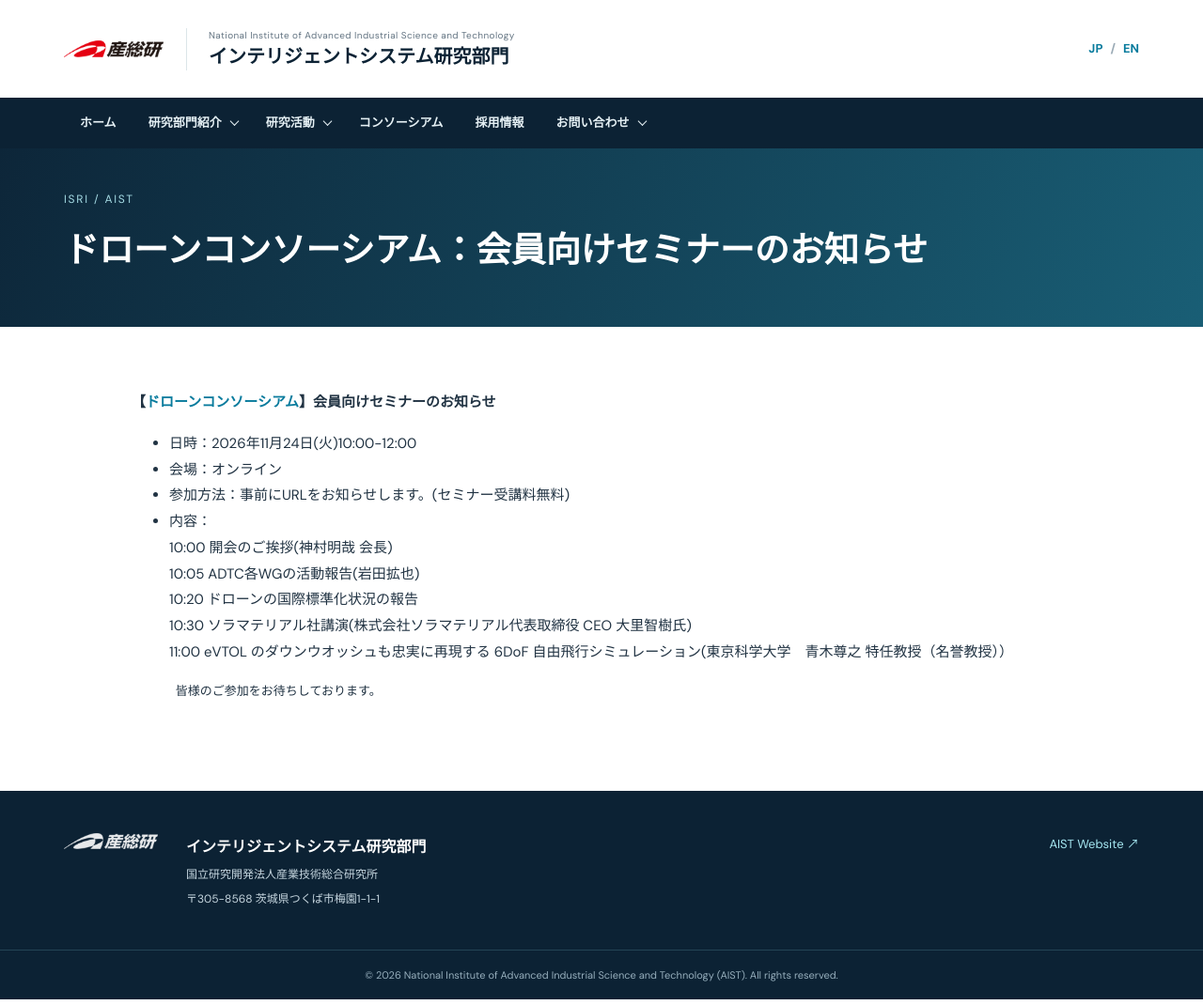
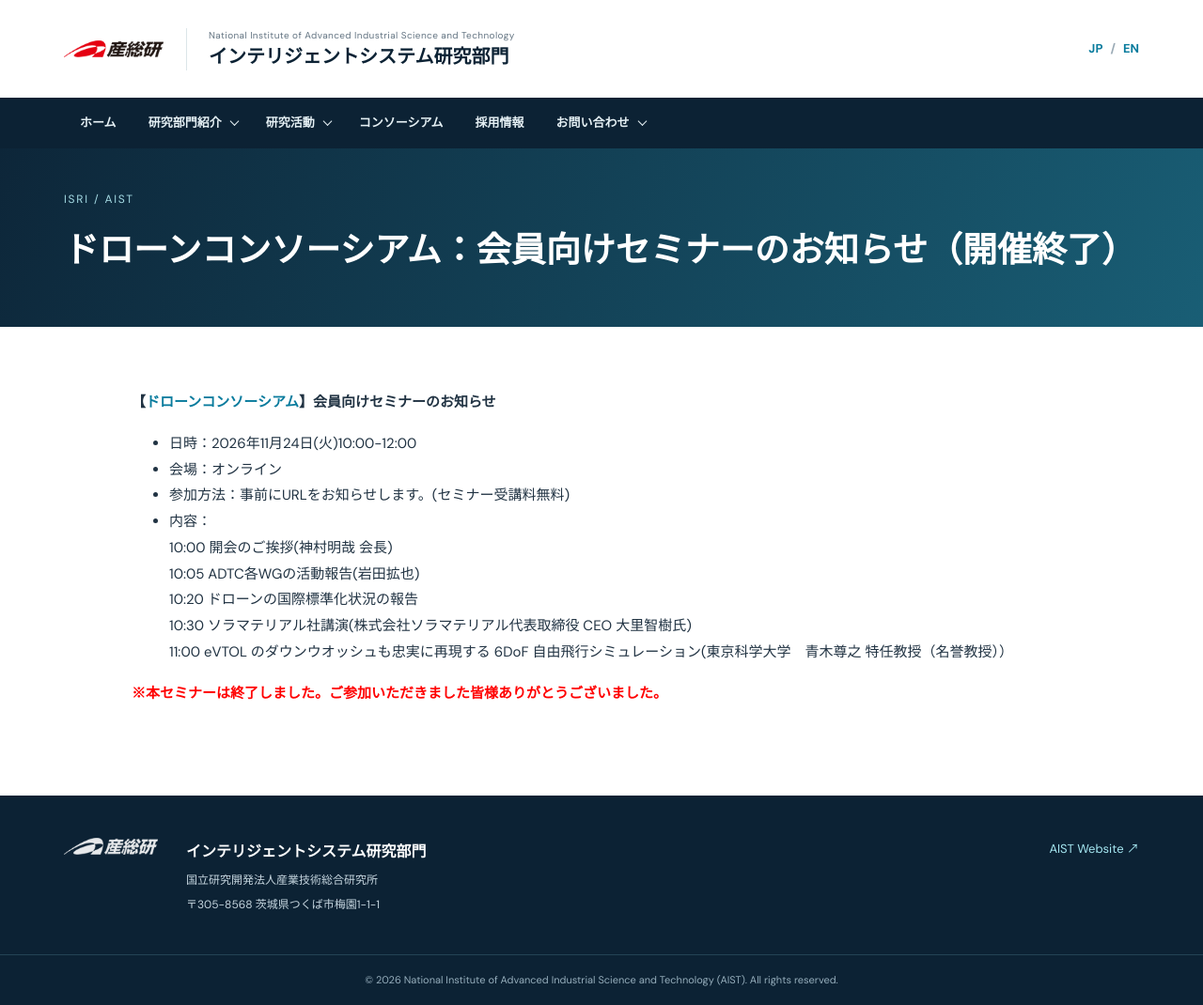
Before and after one commit to isri-aist/isri-aist.github.io, a Jekyll site: the page built from _posts/2026-11-02-drone.md, in a window 1280 px wide. Shown: the whole page at 94% size. Built offline with Jekyll 4.4.1, drawn with Linux system fonts in a browser that asks for light colours.

Commit message:
Update 2026-11-02-drone.md

```diff
--- a/_posts/2026-11-02-drone.md
+++ b/_posts/2026-11-02-drone.md
@@ -1,7 +1,7 @@
 ---
 layout: default
 lang: ja
-title: ドローンコンソーシアム：会員向けセミナーのお知らせ
+title: ドローンコンソーシアム：会員向けセミナーのお知らせ（開催終了）
 date: 2026-11-02 12:00:00 +0900
 fiscal_year: 2026
 ---
@@ -18,4 +18,4 @@ fiscal_year: 2026
             10:30 ソラマテリアル社講演(株式会社ソラマテリアル代表取締役 CEO <span style="font-size: inherit;">大里智樹氏</span>) <br/>
             11:00 eVTOL のダウンウオッシュも忠実に再現する 6DoF 自由飛行シミュレーション(東京科学大学　青木尊之 特任教授（名誉教授）） </li>
 </ul>
-          皆様のご参加をお待ちしております。
+<p><strong><span style="color:red;">※本セミナーは終了しました。ご参加いただきました皆様ありがとうございました。</span></strong></p>
```
